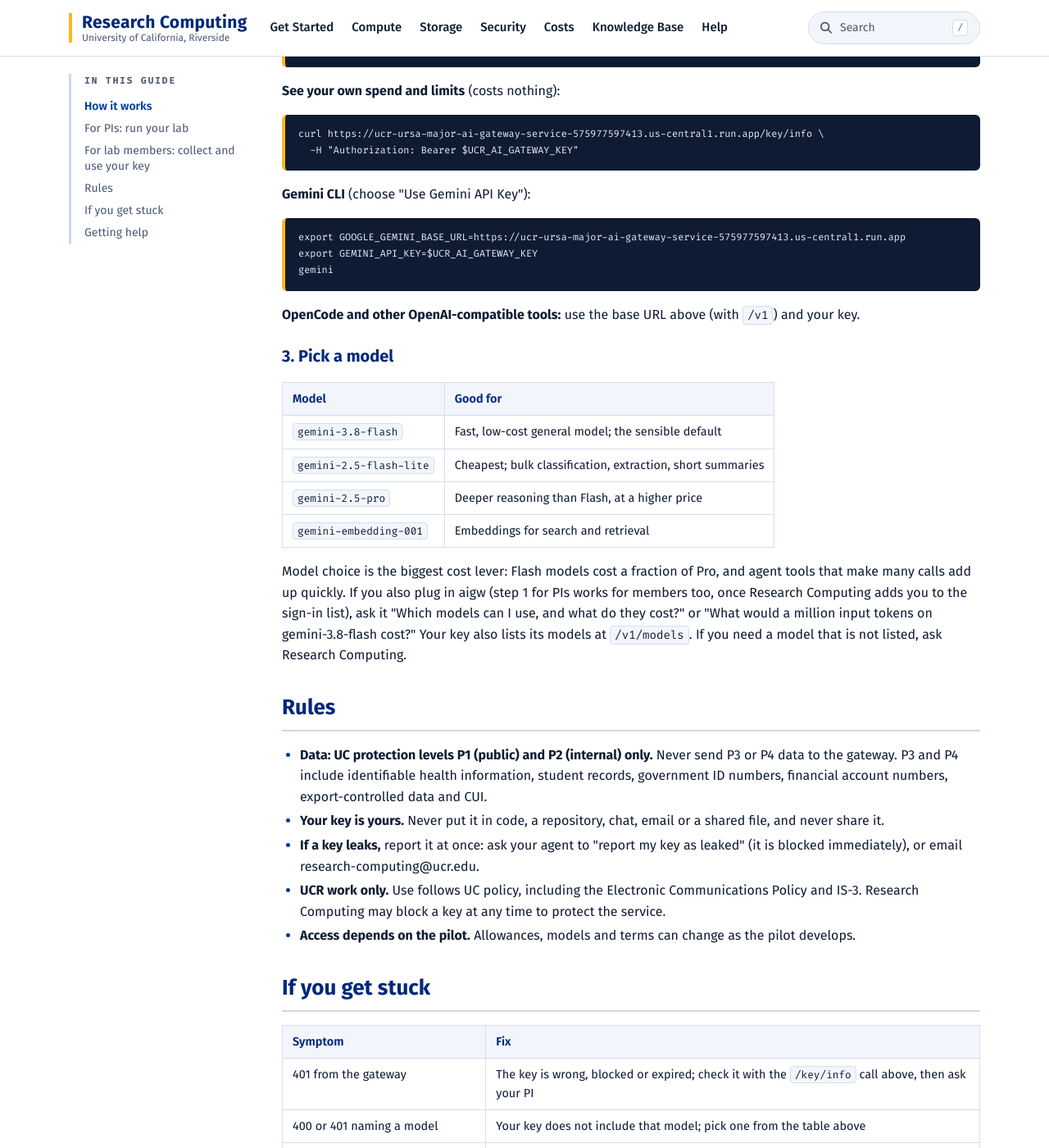
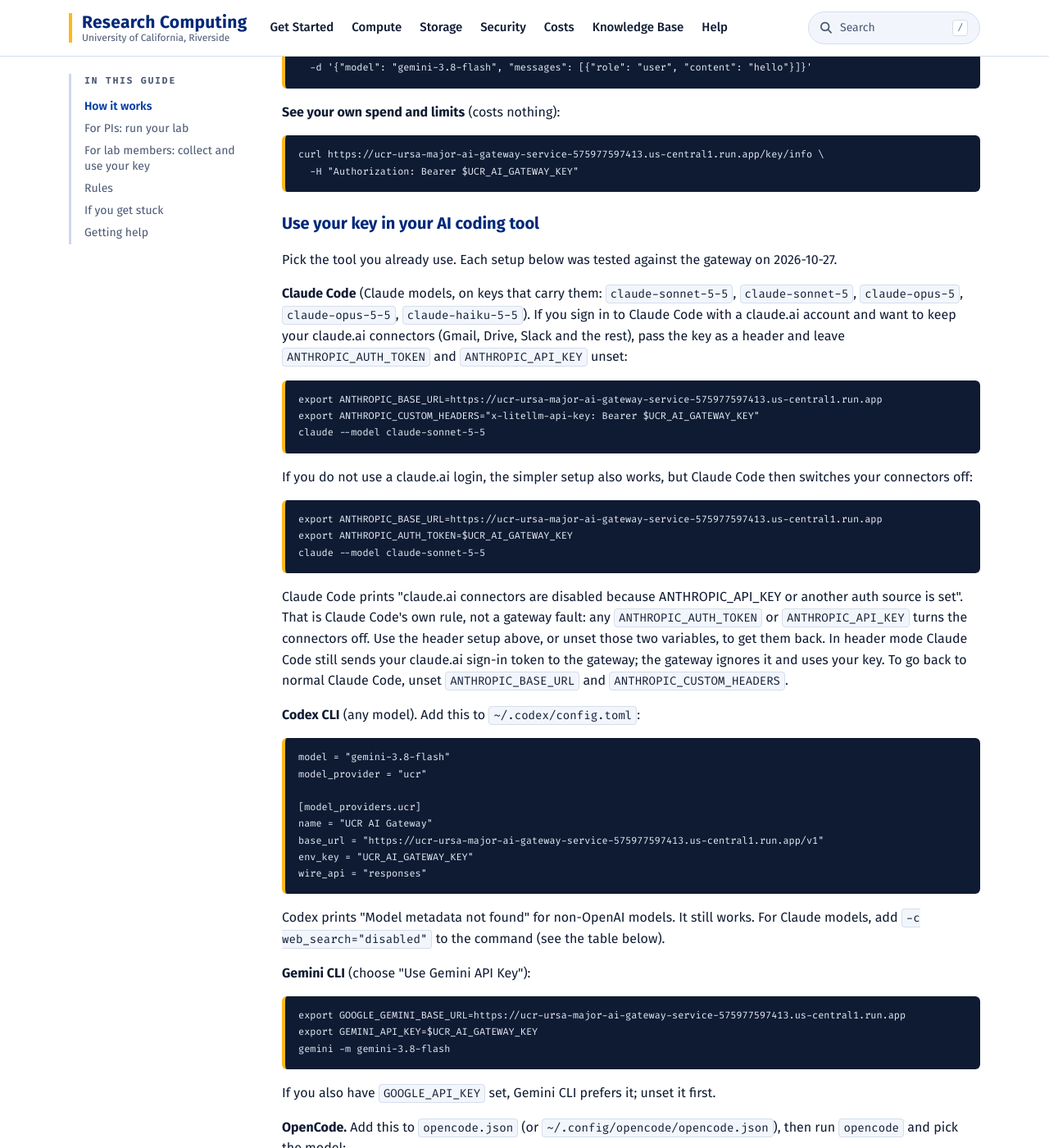
Before and after one commit to UCR-Research-Computing/rc-dev, a Jekyll site: the page built from _kb/ai-gateway-lab-guide.md, in a window 1280 px wide and 1400 px high, scrolled down 4535 px. Shown: the whole window at 82% size. Built offline with Jekyll 4.4.1, drawn with Linux system fonts in a browser that asks for light colours; some web fonts are replaced; some of the changed text lies outside the part shown.

Commit message:
docs: AI gateway guide, tool setups (Claude Code, Codex, Gemini CLI, OpenCode) (#31)
* docs: AI gateway guide, add Claude Code, Codex, Gemini CLI and OpenCode setups

* docs: AI gateway guide intro mentions Claude; Claude Code Gemini result; header-logging CHECK

* docs: header-logging check done (Cloud Run logs clean)

* docs: drop Cursor/Windows CHECK note (out of scope)

````diff
--- a/_kb/ai-gateway-lab-guide.md
+++ b/_kb/ai-gateway-lab-guide.md
@@ -3,7 +3,7 @@
 topic: Cloud
 description: "Run your lab's access to AI models: add members, give each one a capped key by claim link, issue a dedicated key for an app, and see what the lab spends. Then use a key from Python, curl, Gemini CLI or OpenCode."
 audience: "PIs and members of labs onboarded to the UCR AI gateway pilot"
-reviewed: 2026-10-22
+reviewed: 2026-10-27
 owner: Research Computing
 unlisted: true
 sitemap: false
@@ -11,10 +11,11 @@
   - "Unlisted on purpose (2026-10-08): the AI gateway is a pilot open to labs Research Computing has onboarded, so this page is shared by link with those labs and is kept out of the KB index, related guides, site search and the sitemap, with noindex. Make it a listed, numbered article when the gateway opens more widely."
   - "Tool names, roles, key policy (90-day expiry, daily cap of 30 percent of the monthly cap, rate limits on every key and lab) app keys, models on offer and terms of use follow the gateway admin server (aigw v0.8.0) as read live on 2026-10-08. Client setups come from aigw_client_setup, tested 2026-10-01; the OpenCode MCP command was tested 2026-10-08 (OpenCode 1.18)."
   - "Prices are deliberately not printed here: they change, and aigw_models shows the current price of every model."
+  - "2026-10-27: tool setups in \"Use your key in your AI coding tool\" were run against the live gateway (Claude Code 2.1.311, Codex CLI 0.164.0, Gemini CLI 0.46.0, OpenCode 1.19.4). Claude Code connector behaviour was checked with a claude.ai login: any ANTHROPIC_AUTH_TOKEN or ANTHROPIC_API_KEY disables claude.ai connectors; the x-litellm-api-key header keeps them. Header mode confirmed: a bad key returns 401 and a good key returns 200 even with a claude.ai bearer sent alongside, and the key's spend rose after a header-mode call (the test key was also in use elsewhere, so the exact per-call amount was not isolated). Gateway Cloud Run logs for the test window (1,685 entries, 20 /v1/messages requests including the header-mode calls) were searched for the claude.ai bearer, the test keys and any Authorization or x-litellm-api-key text: zero matches, so request headers are not written to the service logs. The LiteLLM spend database was not inspected. CHECK: Codex with Claude models needs web_search disabled until the Google Cloud org policy allows it."
   - "2026-10-22: after a multi-model wording review, the app-key example is a research pipeline with a modest cap (teaching app keys are arranged case by case with leadership approval), and the data rule is P1 and P2 only with no exception path."
 ---
 
-The UCR AI gateway is a Research Computing service, now in pilot, that gives labs access to Google's Gemini models, including embeddings, through one endpoint. The gateway can route to other models and providers, and more are planned for the future, such as Claude, open-source models hosted elsewhere and third-party API sources. If you need a model that is not listed, contact Research Computing. Each lab has a monthly allowance. The lab's PI decides who is in the lab, what each person may spend, who holds a key, and whether an app the lab runs gets a key of its own, without filing a ticket.
+The UCR AI gateway is a Research Computing service, now in pilot, that gives labs access to Google's Gemini models, including embeddings, through one endpoint. Some keys also carry Anthropic's Claude models; ask Research Computing if you need Claude on yours. The gateway can route to other models and providers, and more are planned for the future, such as open-source models hosted elsewhere and third-party API sources. If you need a model that is not listed, contact Research Computing. Each lab has a monthly allowance. The lab's PI decides who is in the lab, what each person may spend, who holds a key, and whether an app the lab runs gets a key of its own, without filing a ticket.
 
 **Printable version:** [AI gateway quick start (PDF, 2 pages, Letter)](../../assets/documents/ai-gateway-quick-start.pdf).
 
@@ -163,15 +164,77 @@
   -H "Authorization: Bearer $UCR_AI_GATEWAY_KEY"
 ```
 
+### Use your key in your AI coding tool
+
+Pick the tool you already use. Each setup below was tested against the gateway on 2026-10-27.
+
+**Claude Code** (Claude models, on keys that carry them: `claude-sonnet-5-5`, `claude-sonnet-5`, `claude-opus-5`, `claude-opus-5-5`, `claude-haiku-5-5`). If you sign in to Claude Code with a claude.ai account and want to keep your claude.ai connectors (Gmail, Drive, Slack and the rest), pass the key as a header and leave `ANTHROPIC_AUTH_TOKEN` and `ANTHROPIC_API_KEY` unset:
+
+```bash
+export ANTHROPIC_BASE_URL=https://ucr-ursa-major-ai-gateway-service-575977597413.us-central1.run.app
+export ANTHROPIC_CUSTOM_HEADERS="x-litellm-api-key: Bearer $UCR_AI_GATEWAY_KEY"
+claude --model claude-sonnet-5-5
+```
+
+If you do not use a claude.ai login, the simpler setup also works, but Claude Code then switches your connectors off:
+
+```bash
+export ANTHROPIC_BASE_URL=https://ucr-ursa-major-ai-gateway-service-575977597413.us-central1.run.app
+export ANTHROPIC_AUTH_TOKEN=$UCR_AI_GATEWAY_KEY
+claude --model claude-sonnet-5-5
+```
+
+Claude Code prints "claude.ai connectors are disabled because ANTHROPIC_API_KEY or another auth source is set". That is Claude Code's own rule, not a gateway fault: any `ANTHROPIC_AUTH_TOKEN` or `ANTHROPIC_API_KEY` turns the connectors off. Use the header setup above, or unset those two variables, to get them back. In header mode Claude Code still sends your claude.ai sign-in token to the gateway; the gateway ignores it and uses your key. To go back to normal Claude Code, unset `ANTHROPIC_BASE_URL` and `ANTHROPIC_CUSTOM_HEADERS`.
+
+**Codex CLI** (any model). Add this to `~/.codex/config.toml`:
+
+```toml
+model = "gemini-3.8-flash"
+model_provider = "ucr"
+
+[model_providers.ucr]
+name = "UCR AI Gateway"
+base_url = "https://ucr-ursa-major-ai-gateway-service-575977597413.us-central1.run.app/v1"
+env_key = "UCR_AI_GATEWAY_KEY"
+wire_api = "responses"
+```
+
+Codex prints "Model metadata not found" for non-OpenAI models. It still works. For Claude models, add `-c web_search="disabled"` to the command (see the table below).
+
 **Gemini CLI** (choose "Use Gemini API Key"):
 
 ```bash
 export GOOGLE_GEMINI_BASE_URL=https://ucr-ursa-major-ai-gateway-service-575977597413.us-central1.run.app
 export GEMINI_API_KEY=$UCR_AI_GATEWAY_KEY
-gemini
+gemini -m gemini-3.8-flash
 ```
 
-**OpenCode and other OpenAI-compatible tools:** use the base URL above (with `/v1`) and your key.
+If you also have `GOOGLE_API_KEY` set, Gemini CLI prefers it; unset it first.
+
+**OpenCode.** Add this to `opencode.json` (or `~/.config/opencode/opencode.json`), then run `opencode` and pick the model:
+
+```json
+{
+  "$schema": "https://opencode.ai/config.json",
+  "provider": {
+    "ucr": {
+      "npm": "@ai-sdk/openai-compatible",
+      "name": "UCR AI Gateway",
+      "options": { "baseURL": "https://ucr-ursa-major-ai-gateway-service-575977597413.us-central1.run.app/v1", "apiKey": "{env:UCR_AI_GATEWAY_KEY}" },
+      "models": { "gemini-3.8-flash": {}, "claude-sonnet-5-5": {} }
+    }
+  }
+}
+```
+
+**Other OpenAI-compatible tools:** use the base URL above (with `/v1`) and your key.
+
+| Tool | Gemini models | Claude models | Notes |
+| :--- | :--- | :--- | :--- |
+| Claude Code | works, but slow, and Claude Code prints an unrecognized-model notice | works | Use the header setup to keep claude.ai connectors |
+| Codex CLI | works | works with `-c web_search="disabled"` | Without it, Claude calls fail with a 400 about `web_search` (the gateway's Google Cloud policy does not allow Claude's web search) |
+| Gemini CLI | works | not applicable | Wrong key gives a 401 |
+| OpenCode | works | works | |
 
 ### 3. Pick a model
 
````
